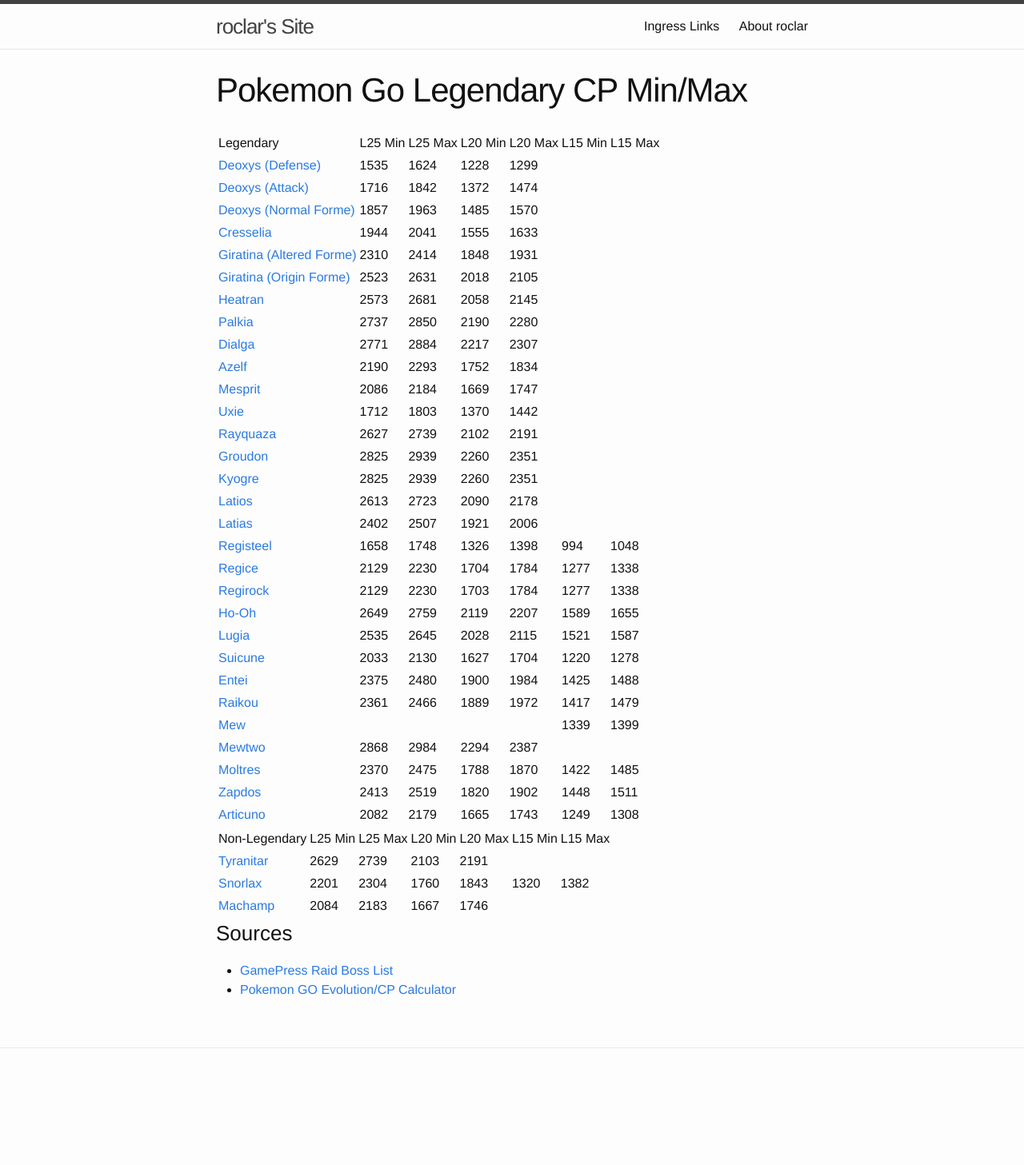
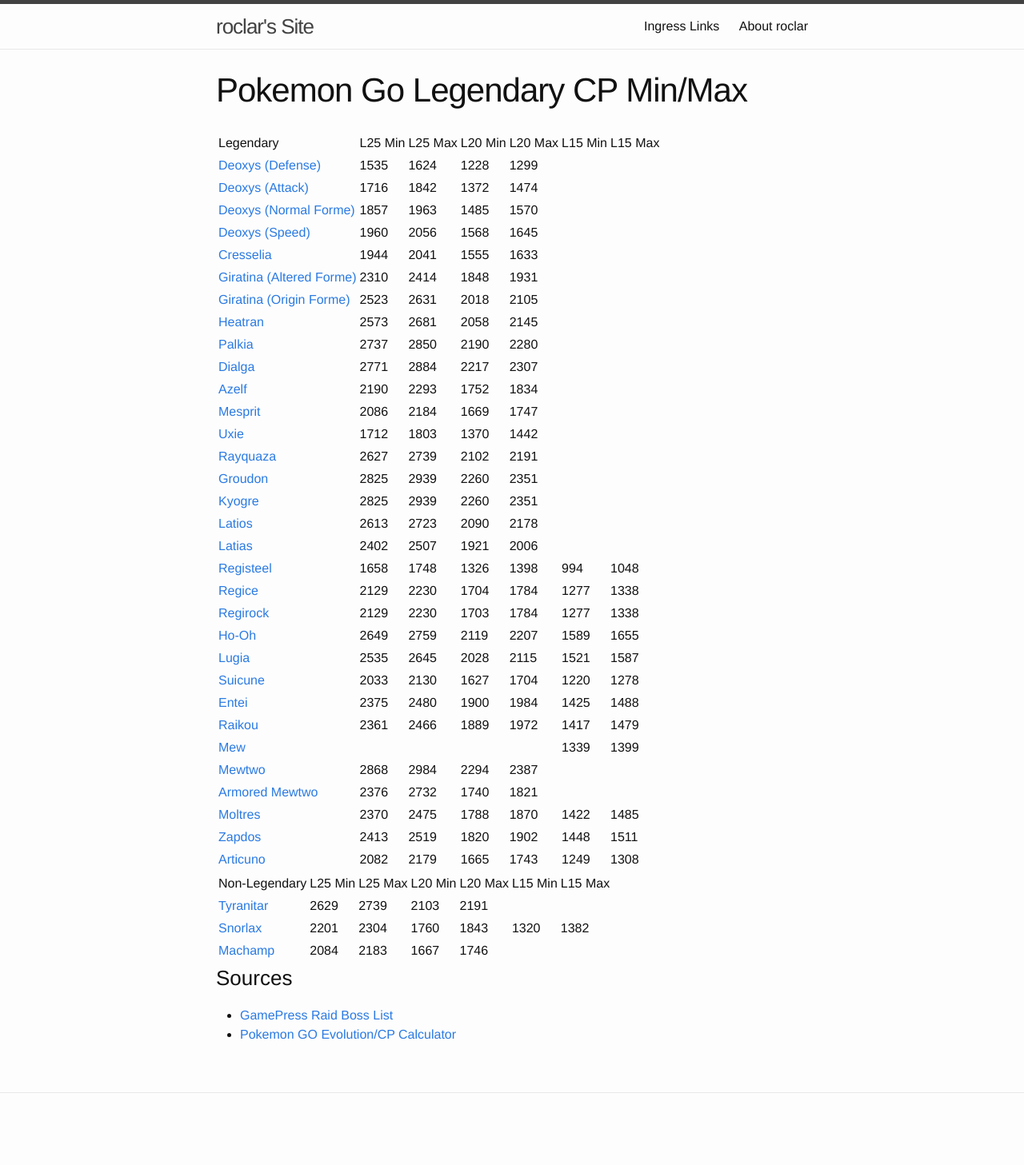
Before and after one commit to roclar/roclar.github.io, a Jekyll site: the page built from PoGoLegendaryCP.md, in a window 1280 px wide. Shown: the whole page at 80% size. Built offline with Jekyll 4.4.1, drawn with Linux system fonts in a browser that asks for light colours; before the commit the page ends 1401 px from its top, so only the background shows below that.

Commit message:
Added Deoxys Speed and Armored Mewtwo

```diff
--- a/PoGoLegendaryCP.md
+++ b/PoGoLegendaryCP.md
@@ -8,6 +8,7 @@
 | [Deoxys (Defense)](https://db.pokemongohub.net/pokemon/386?form=Defense)  | 1535 | 1624 | 1228 | 1299 | | |
 | [Deoxys (Attack)](https://db.pokemongohub.net/pokemon/386?form=Attack)  | 1716 | 1842 | 1372 | 1474 | | |
 | [Deoxys (Normal Forme)](https://db.pokemongohub.net/pokemon/386)  | 1857 | 1963 | 1485 | 1570 | | |
+| [Deoxys (Speed)](https://db.pokemongohub.net/pokemon/386?form=Speed)  | 1960 | 2056 | 1568 | 1645 | | |
 | [Cresselia](https://db.pokemongohub.net/pokemon/488)  | 1944 | 2041 | 1555 | 1633 | | |
 | [Giratina (Altered Forme)](https://db.pokemongohub.net/pokemon/487?form=Altered)  | 2310 | 2414 | 1848 | 1931 | | |
 | [Giratina (Origin Forme)](https://db.pokemongohub.net/pokemon/487?form=Origin)  | 2523 | 2631 | 2018 | 2105 | | |
@@ -32,6 +33,7 @@
 | [Raikou](https://db.pokemongohub.net/pokemon/243)  | 2361 | 2466 | 1889 | 1972 | 1417 | 1479 |
 | [Mew](https://db.pokemongohub.net/pokemon/151)  |  |  |  |  | 1339 | 1399 |
 | [Mewtwo](https://db.pokemongohub.net/pokemon/150)  | 2868 | 2984 | 2294 | 2387 | | |
+| [Armored Mewtwo](https://db.pokemongohub.net/pokemon/150?form=Armored)  | 2376 | 2732 | 1740 | 1821 | | |
 | [Moltres](https://db.pokemongohub.net/pokemon/146)  | 2370 | 2475 | 1788 | 1870 | 1422 | 1485 |
 | [Zapdos](https://db.pokemongohub.net/pokemon/145)  | 2413 | 2519 | 1820 | 1902 | 1448 | 1511 |
 | [Articuno](https://db.pokemongohub.net/pokemon/144)  | 2082 | 2179 | 1665 | 1743 | 1249 | 1308 |
```
